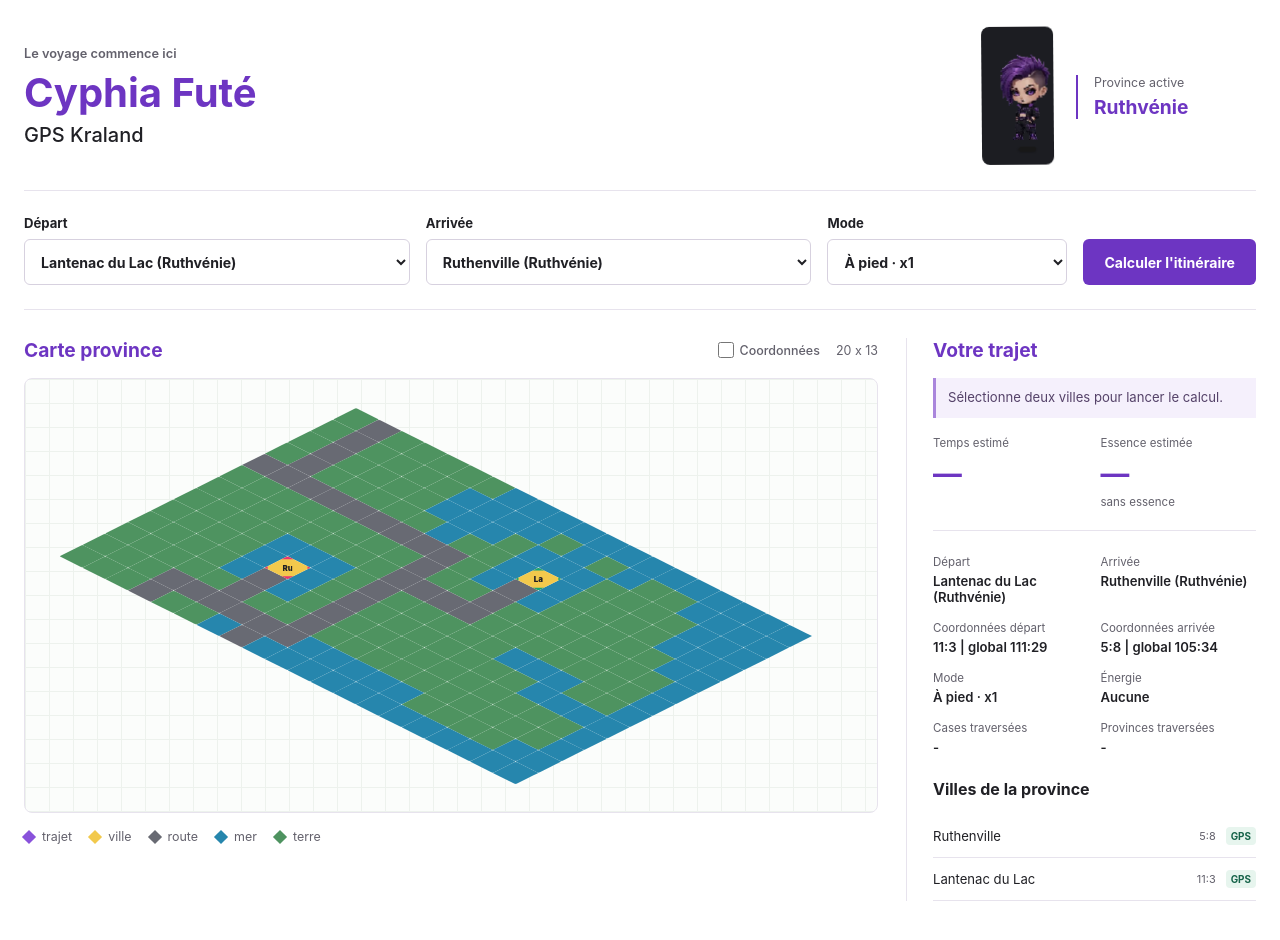
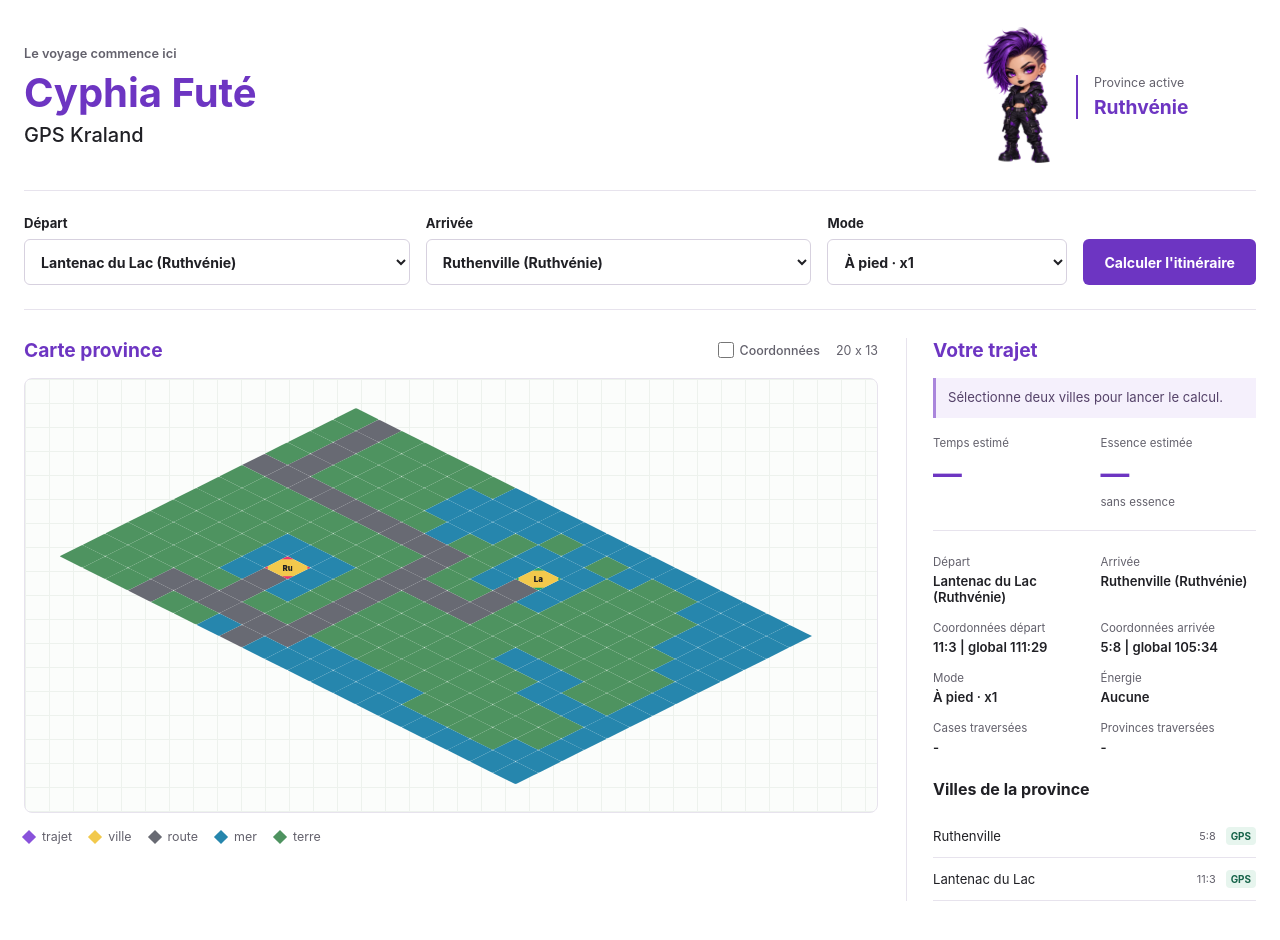
Before and after one commit to nino-serra/gps-kraland, a React (Vite) app: page / in a window 1280 px wide. Built offline with nearby package versions, Linux system fonts and the light colour scheme.

Commit message:
Replace Cyphia mascot with new transparent illustration

```diff
--- a/src/App.tsx
+++ b/src/App.tsx
@@ -237,7 +237,7 @@ export default function App() {
           <h1>Cyphia Futé <span>GPS Kraland</span></h1>
         </div>
         <div className="hero-side">
-          <img className="gps-mascot" src={new URL("./assets/mascotte.png", import.meta.url).href} alt="Mascotte Cyphia" width="94" height="180" />
+          <img className="gps-mascot" src={new URL("./assets/mascotte.png", import.meta.url).href} alt="Mascotte Cyphia" width="1254" height="1254" />
           <div className="hero-card">
             <span>Province active</span>
             <strong>{selectedProvince}</strong>
--- a/src/styles.css
+++ b/src/styles.css
@@ -26,7 +26,7 @@ h1 span { display: block; font-size: 1.25rem; line-height: 1.4; color: var(--ink
 .hero-card { min-width: 0; width: 180px; display: grid; gap: 5px; border-left: 2px solid var(--violet); padding-left: 16px; }
 .hero-card span { color: var(--muted); font-size: 0.78rem; }
 .hero-card strong { color: var(--violet); font-size: 1.2rem; overflow-wrap: anywhere; }
-.gps-mascot { width: 72px; height: 138px; object-fit: contain; flex-shrink: 0; image-rendering: pixelated; border-radius: 8px; transform-origin: 50% 85%; animation: mascot-idle 3s ease-in-out infinite; }
+.gps-mascot { width: 72px; height: 138px; object-fit: cover; object-position: 45% center; flex-shrink: 0; transform-origin: 50% 85%; animation: mascot-idle 3s ease-in-out infinite; }
 @keyframes mascot-idle { 0%,100% { transform: translateY(0) rotate(-1deg); } 50% { transform: translateY(-5px) rotate(1deg); } }
 @media (prefers-reduced-motion: reduce) { .gps-mascot { animation: none; } }
 .card { min-width: 0; }
```
Also changed, not shown: src/assets/mascotte.png.
